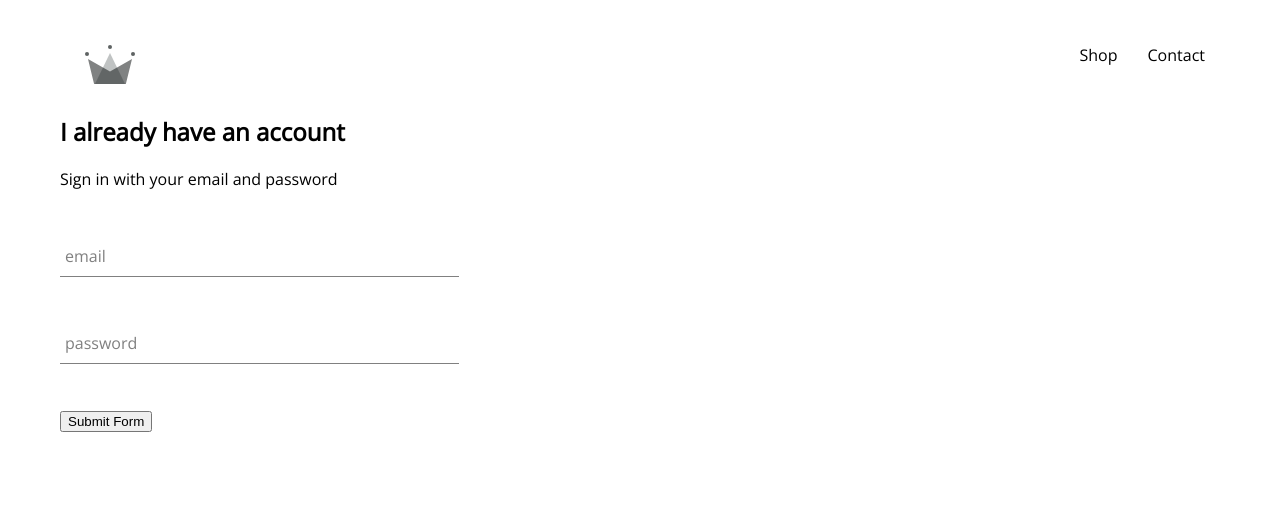
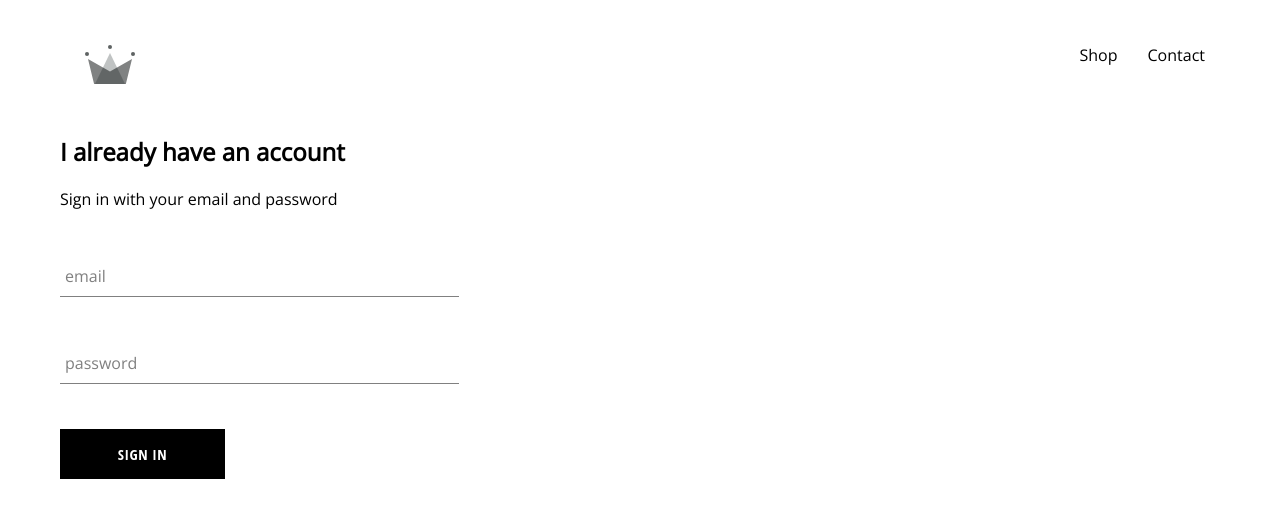
Before and after one commit to stephalao/crwn-clothing, a React (Create React App) app: page /signin in a window 1280 px wide. Shown: the top 518 px of the page. Built offline with nearby package versions, Linux system fonts and the light colour scheme.

Commit message:
CustomButton

```diff
--- /dev/null
+++ b/src/components/custom-button/custom-button.component.jsx
@@ -0,0 +1,11 @@
+import React from "react";
+
+import './custom-button.styles.scss';
+
+const CustomButton = ({ children, ...otherProps }) => (
+  <button className='custom-button' { ...otherProps }>
+    {children}
+  </button>
+);
+
+export default CustomButton;
--- /dev/null
+++ b/src/components/custom-button/custom-button.styles.scss
@@ -0,0 +1,22 @@
+.custom-button {
+  min-width: 165px;
+  width: auto;
+  height: 50px;
+  letter-spacing: 0.5px;
+  line-height: 50px;
+  padding: 0 35px 0 35px;
+  font-size: 15px;
+  background-color: black;
+  color: white;
+  text-transform: uppercase;
+  font-family: 'Open Sans Condensed';
+  font-weight: bolder;
+  border: none;
+  cursor: pointer;
+
+  &:hover {
+    background-color: white;
+    color: black;
+    border: 1px solid black;
+  }
+}
--- a/src/components/sign-in/sign-in.component.jsx
+++ b/src/components/sign-in/sign-in.component.jsx
@@ -2,6 +2,7 @@
 
 import './sign-in.styles.scss';
 import FormInput from "../form-input/form-input.component";
+import CustomButton from "../custom-button/custom-button.component";
 
 class SignIn extends React.Component{
   constructor(props) {
@@ -49,7 +50,7 @@
             handleChange={this.handleChange}
           />
 
-          <input type="submit" value="Submit Form" />
+          <CustomButton type="submit" > Sign In </CustomButton>
         </form>
       </div>
     )
--- a/src/components/sign-in/sign-in.styles.scss
+++ b/src/components/sign-in/sign-in.styles.scss
@@ -1,3 +1,9 @@
 .sign-in {
     width: 30vw;
+    display: flex;
+    flex-direction: column;
+
+    .title{
+        margin: 10px 0;
+    }
 }
```
